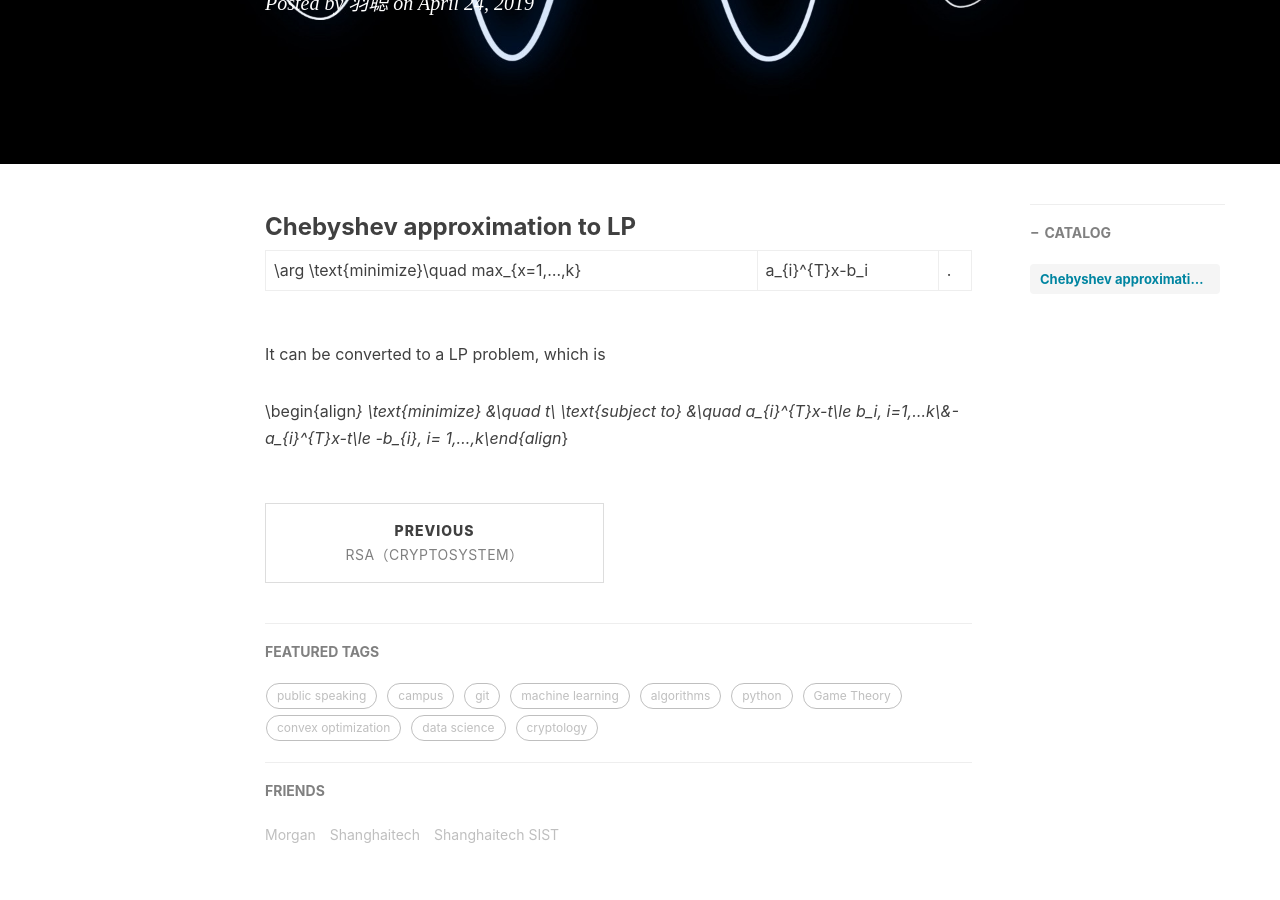
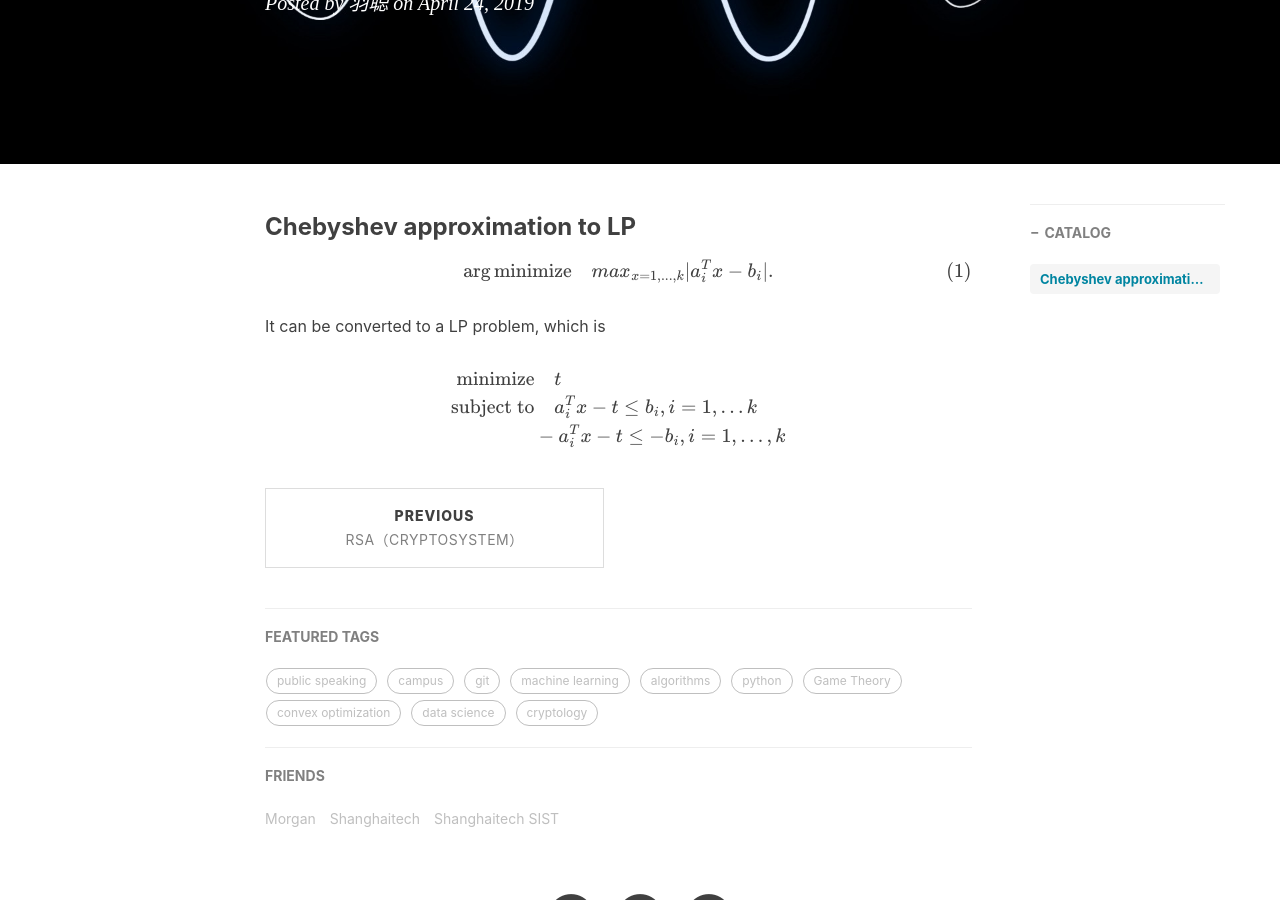
Before and after one commit to cheeseburg/cheeseburg.github.io, a Jekyll site: the page built from _posts/2019-04-24-Chebyshev-approximation-problem.md, in a window 1280 px wide and 900 px high, scrolled down 359 px. Built offline with Jekyll 4.4.1, drawn with Linux system fonts in a browser that asks for light colours; nearby versions of some CDN libraries; formulas are drawn with MathJax 3; comment, search, counter and statistics services are not loaded.

Commit message:
Update 2019-04-24-Chebyshev-approximation-problem.md

```diff
--- a/_posts/2019-04-24-Chebyshev-approximation-problem.md
+++ b/_posts/2019-04-24-Chebyshev-approximation-problem.md
@@ -13,8 +13,8 @@
 
 ### Chebyshev approximation to LP
 
-\arg \text{minimize}\quad max_{x=1,...,k}|a_{i}^{T}x-b_i|.
+$$\arg \text{minimize}\quad max_{x=1,...,k}|a_{i}^{T}x-b_i|.$$
 
 It can be converted to a LP problem, which is
 
-\begin{align*} \text{minimize} &\quad t\\ \text{subject to} &\quad a_{i}^{T}x-t\le b_i, i=1,...k\\&-a_{i}^{T}x-t\le -b_{i}, i= 1,...,k\end{align*}
+$$\begin{align*} \text{minimize} &\quad t\\ \text{subject to} &\quad a_{i}^{T}x-t\le b_i, i=1,...k\\&-a_{i}^{T}x-t\le -b_{i}, i= 1,...,k\end{align*}$$
```
